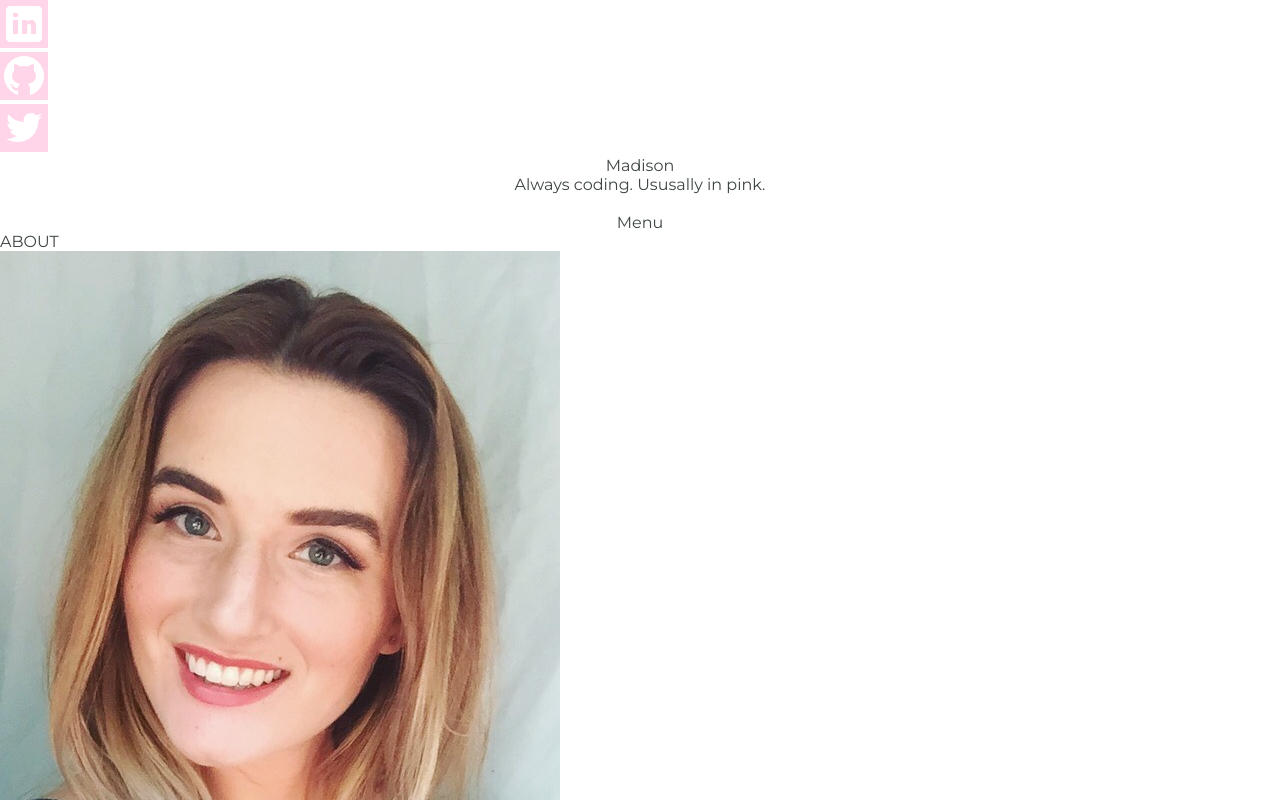
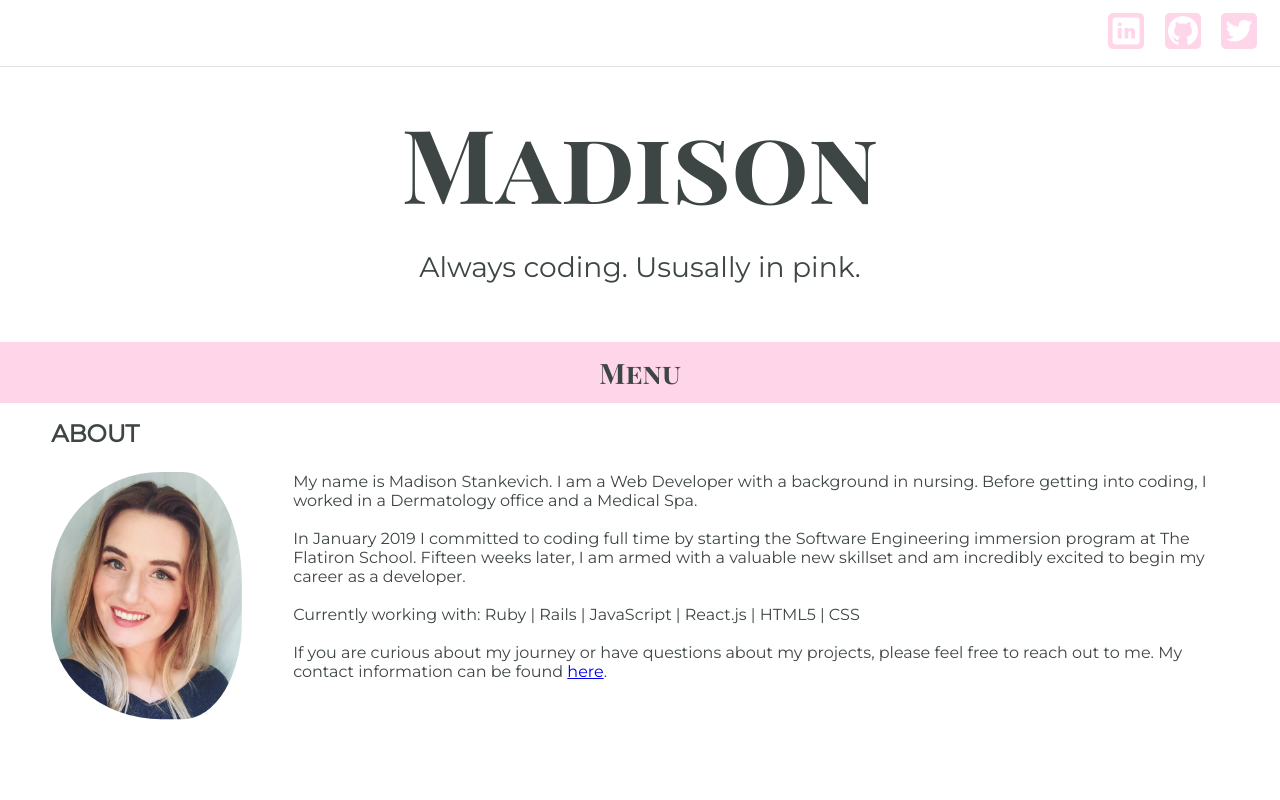
Before and after one commit to madison-stankevich/MadisonStankevich, a React (Create React App) app: page /about in a window 1280 px wide. Shown: the top 800 px of the page. Built offline with nearby package versions, Linux system fonts and the light colour scheme.

Commit message:
added css for larger screens

```diff
--- a/src/App.css
+++ b/src/App.css
@@ -28,36 +28,34 @@
   width: 100vw;
 }
 
+.grow { transition: all .2s ease-in-out; }
+.grow:hover { transform: scale(1.1); }
+
 /* Extra small devices (phones, 600px and down) */
 @media only screen and (max-width: 600px) {
   /* .app {background-color: coral;} */
-  .contact_bar {height: 7vh; display: flex; align-items: center; justify-content: flex-start; padding: 1vw; border-bottom: 1px solid #DEE2E2; background-color: white; top: 0; position: fixed; width: 100vw;}
+  .contact_bar {height: 7vh; display: flex; align-items: center; justify-content: flex-start; padding: 1vw; border-bottom: 1px solid #DEE2E2; background-color: white; top: 0; position: fixed; width: 100vw; z-index: 1;}
   .contact_bar_image {height: 5vh; border-radius:5px; margin: 0.8vw;}
   .nav_bar {margin-top: 7vh; width: 100vw;}
-  .nav_bar_name {width: 100%; font-family: 'Playfair Display SC', serif; font-size: 42pt; font-weight: 700; text-align: center; height: 10vh; padding-top: 3vh;}
+  .nav_bar_name {width: 100%; font-family: 'Playfair Display SC', serif; font-size: 18vw; font-weight: 700; text-align: center; height: 10vh; padding-top: 2vh; margin-bottom: 1vh;}
+  .nav_bar_tagline {font-size: 4.5vw; padding-top: 2vh;}
   .nav_bar_menu {width: 100%; padding: 1vh;background-color: #ffd5e9;}
   .nav_bar_link {text-align: center; padding: 0.5vh; text-decoration: none; color: #3E4545}
   .nav_bar_bold {font-family: 'Playfair Display SC', serif; font-size: 15pt; font-weight: 400;}
-  .body {padding: 4vw; padding-top: 4vh;}
+  .body {padding: 4vw;  padding-top: 2vh;}
   .body_title {font-size: 18pt; font-weight: 700; padding-bottom: 3vh;}
-  .project_container{
-    background-color: #FFF2F8;
-    padding: 3vw;
-    margin: 0.2vh;
-    margin-bottom: 5vh;
-    border-radius: 5px;
-
-  }
+  .project_container{background-color: #FFF2F8;padding: 3vw;margin: 0.2vh;margin-bottom: 5vh;border-radius: 5px;}
   .video{width: 85vw;}
   .about_headshot{ height: 31vh; border-radius: 110px; float: left; padding-right: 4vw; padding-bottom: 1vw;}
   .contact_icon{display: flex; font-size: 18pt;}
   .contact_page_image{height:24px;}
+  .welcome_outer_container{}
   .welcome_container{background-color: #FFF2F8; width: 100vw; padding-top: 3vw; padding-bottom: 3vw; margin-bottom: 5vh; position: relative;}
   .welcome_title{text-align: center; font-size: 24pt; }
   .tea{width: 100vw;}
-  .tea_text{position: absolute; top: 6vh; left: 33vw; font-size: 40pt;font-family: 'Playfair Display SC', serif; color: #FF89C1;}
-  .coffee_text{position: absolute; top: 6vh; left: 5vw; font-size: 44pt; color: white; font-family: 'Montserrat', sans-serif; font-weight: 300;}
-  .desk_text{position: absolute; top: 15vh; left: 40vw; font-size: 44pt; color: white; font-family: 'Montserrat', sans-serif; font-weight: 400;}
+  .tea_text{position: absolute; top: 6vh; left: 33vw; font-size: 13vw;font-family: 'Playfair Display SC', serif; color: #FF89C1;}
+  .coffee_text{position: absolute; top: 6vh; left: 5vw; font-size: 13vw; color: white; font-family: 'Montserrat', sans-serif; font-weight: 300;}
+  .desk_text{position: absolute; top: 15vh; left: 40vw; font-size: 13vw; color: white; font-family: 'Montserrat', sans-serif; font-weight: 400;}
 }
 
 
@@ -69,11 +67,57 @@
 /* Medium devices (landscape tablets, 768px and up) */
 @media only screen and (min-width: 768px) {
   .example {background-color: yellow;}
+  .contact_bar {height: 4vh; display: flex; align-items: center; justify-content: flex-end; padding-right: 2vw; padding-top: 1vw; border-bottom: 1px solid #DEE2E2; background-color: white; top: 0; position: fixed; width: 100vw; z-index: 1;}
+  .contact_bar_image {height: 3vh; border-radius:5px; margin: 0.8vw;}
+  .nav_bar {margin-top: 7vh; width: 100vw;}
+  .nav_bar_name {width: 100vw; font-family: 'Playfair Display SC', serif; font-size: 10vw; font-weight: 700; text-align: center; height: 10vh; padding-top: 2vh;}
+  .nav_bar_tagline {font-size: 3vw; padding: 1vh; text-align: center}
+  .nav_bar_menu {width: 100vw; padding: 1vh;background-color: #ffd5e9;}
+  .nav_bar_link {text-align: center; padding: 0.5vh; text-decoration: none; color: #3E4545}
+  .nav_bar_bold {font-family: 'Playfair Display SC', serif; font-size: 15pt; font-weight: 400;}
+  .body {padding: 4vw;  padding-top: 2vh;}
+  .body_title {font-size: 18pt; font-weight: 700; padding-bottom: 3vh;}
+  .project_container{background-color: #FFF2F8;padding: 3vw;margin: 0.2vh;margin-bottom: 5vh;border-radius: 5px;}
+  .video{width: 85vw;}
+  .about_headshot{ height: 31vh; border-radius: 110px; float: left; padding-right: 4vw; padding-bottom: 1vw;}
+  .contact_icon{display: flex; font-size: 19pt;}
+  .contact_page_image{height:23px;}
+  .welcome_outer_container{}
+  .welcome_container{background-color: #FFF2F8; width: 100vw; padding-top: 3vw; padding-bottom: 3vw; margin-bottom: 5vh; position: relative;}
+  .welcome_title{text-align: center; font-size: 24pt; }
+  .tea{width: 100vw;}
+  .tea_text{position: absolute; top: 10vh; left: 33vw; font-size: 12vw;font-family: 'Playfair Display SC', serif; color: #FF89C1;}
+  .coffee_text{position: absolute; top: 6vh; left: 6vw; font-size: 13vw; color: white; font-family: 'Montserrat', sans-serif; font-weight: 300;}
+  .desk_text{position: absolute; top: 20vh; left: 40vw; font-size: 14vw; color: white; font-family: 'Montserrat', sans-serif; font-weight: 400;}
 }
 
 /* Large devices (laptops/desktops, 992px and up) */
 @media only screen and (min-width: 992px) {
   .example {background-color: greenyellow;}
+  .contact_bar {height: 5vh; display: flex; align-items: center; justify-content: flex-end; padding: 1vw; border-bottom: 1px solid #DEE2E2; background-color: white; top: 0; position: fixed; width: 100vw; z-index: 1;}
+  .contact_bar_image {height: 4.5vh; border-radius:5px; margin: 0.8vw;}
+  .border_twitter{padding-right: 2vw;}
+  .nav_bar {margin-top: 10vh; width: 100vw;}
+  .nav_bar_name {width: 100vw; font-family: 'Playfair Display SC', serif; font-size: 8vw; font-weight: 700; text-align: center; padding: 1vw;}
+  .nav_bar_tagline {font-size: 2.2vw; padding: 5vw; text-align: center; padding-bottom: 3vh;}
+  .nav_bar_menu {font-size: 2vw; width: 100vw; padding: 1vh;background-color: #ffd5e9;}
+  .nav_bar_link {text-align: center; padding: 0.5vh; text-decoration: none; color: #3E4545}
+  .nav_bar_bold {font-family: 'Playfair Display SC', serif; font-size: 2.2vw; font-weight: 700;}
+  .body {padding: 4vw;  padding-top: 2vh;}
+  .body_title {font-size: 18pt; font-weight: 700; padding-bottom: 3vh;}
+  .project_container{background-color: #FFF2F8;padding: 3vw;margin: 0.2vh;margin-bottom: 5vh;border-radius: 5px;}
+  .video{width: 85vw;}
+  .about_headshot{ height: 31vh; border-radius: 110px; float: left; padding-right: 4vw; padding-bottom: 1vw;}
+  .contact_icon{display: flex; font-size: 19pt;}
+  .contact_page_image{height:23px;}
+  .welcome_outer_container{ display: flex;}
+  .welcome_container{background-color: #FFF2F8; width: 30vw; padding-top: 2vw; padding-bottom: 2vw; margin-bottom: 5vh; position: relative; margin: 2vw; display: flex; flex-direction: column; border-radius: 3px;}
+  .welcome_title{text-align: center; font-size: 5vw; }
+  .tea{width: 90%; display: block; margin-left: auto; margin-right: auto;}
+  .tea_text{position: absolute; top: 9vh; left: 9.5vw; font-size: 3vw;font-family: 'Playfair Display SC', serif; color: #FF89C1;}
+  .coffee_text{position: absolute; top: 4vh; left: 5vw; font-size: 3vw; color: white; font-family: 'Montserrat', sans-serif; font-weight: 300;}
+  .desk_text{position: absolute; top: 18.5vh; left: 13vw; font-size: 3vw; color: white; font-family: 'Montserrat', sans-serif; font-weight: 300;}
+
 }
 
 /* Extra large devices (large laptops and desktops, 1200px and up) */
--- a/src/Components/About.js
+++ b/src/Components/About.js
@@ -20,7 +20,7 @@ class About extends Component {
                 Before getting into coding, I worked in a Dermatology office and a Medical Spa.
                 <br/><br/>
                 In January 2019 I committed to coding full time by starting the Software Engineering immersion program at The Flatiron School.
-                Fifteen weeks later, I am armed with a valuable new skillset and am incredibly excited to start my first job as a developer.
+                Fifteen weeks later, I am armed with a valuable new skillset and am incredibly excited to begin my career as a developer.
                 <br/><br/>
                 Currently working with: Ruby | Rails | JavaScript | React.js | HTML5 | CSS
                 <br/><br/>
--- a/src/Components/Blog.js
+++ b/src/Components/Blog.js
@@ -11,7 +11,15 @@ class Blog extends Component {
                 <div className="body_title">
                     BLOG
                 </div>
-                BLOG.
+                <div>
+                    My technical blog posts can be found on{" "}
+                    <a href="https://dev.to/madisonstankevich" className ="" target="_blank">Dev.to</a>.
+                </div>
+                <br/>
+                <div>
+                    To follow my day to day journey, follow me on {" "}
+                    <a href="https://twitter.com/SheCodesInPink" className ="" target="_blank">Twitter</a>.
+                </div>
             </div>
          );
     }
--- a/src/Components/Home.js
+++ b/src/Components/Home.js
@@ -19,6 +19,7 @@ class Home extends Component {
                     <br/>
                     WELCOME
                 </div>
+                <div className="welcome_outer_container">
                     <div className="welcome_container">
                         <Link className="" to="/projects">
                             <img src={desk} className="tea"/>
@@ -37,6 +38,7 @@ class Home extends Component {
                             <div className="coffee_text"> <br/>Connect.</div>
                         </Link>
                     </div>
+                </div>
                 {/* <div className="body_title welcome_title nav_bar_menu">
                     CHEERS
                 </div>  */}
--- a/src/Containers/ContactBar.js
+++ b/src/Containers/ContactBar.js
@@ -21,7 +21,7 @@ class ContactBar extends Component {
                 <div>
                     <a href="https://github.com/madison-stankevich" target="_blank"><img src={github}  className="contact_bar_image"/></a>
                 </div>
-                <div>
+                <div className="border_twitter">
                     <a href="https://twitter.com/SheCodesInPink" target="_blank"><img src={twitter} className="contact_bar_image"/></a>
                 </div>
                 {/* <div>
--- a/src/Containers/NavBar.js
+++ b/src/Containers/NavBar.js
@@ -24,7 +24,7 @@ class NavBar extends Component {
                 <div className="nav_bar_name">
                     Madison
                 </div >
-                <div>
+                <div className="nav_bar_tagline">
                     Always coding. Ususally in pink.
                     <br/> <br/>
                 </div>
```
Lines whose indentation alone changed are shown as unchanged.
